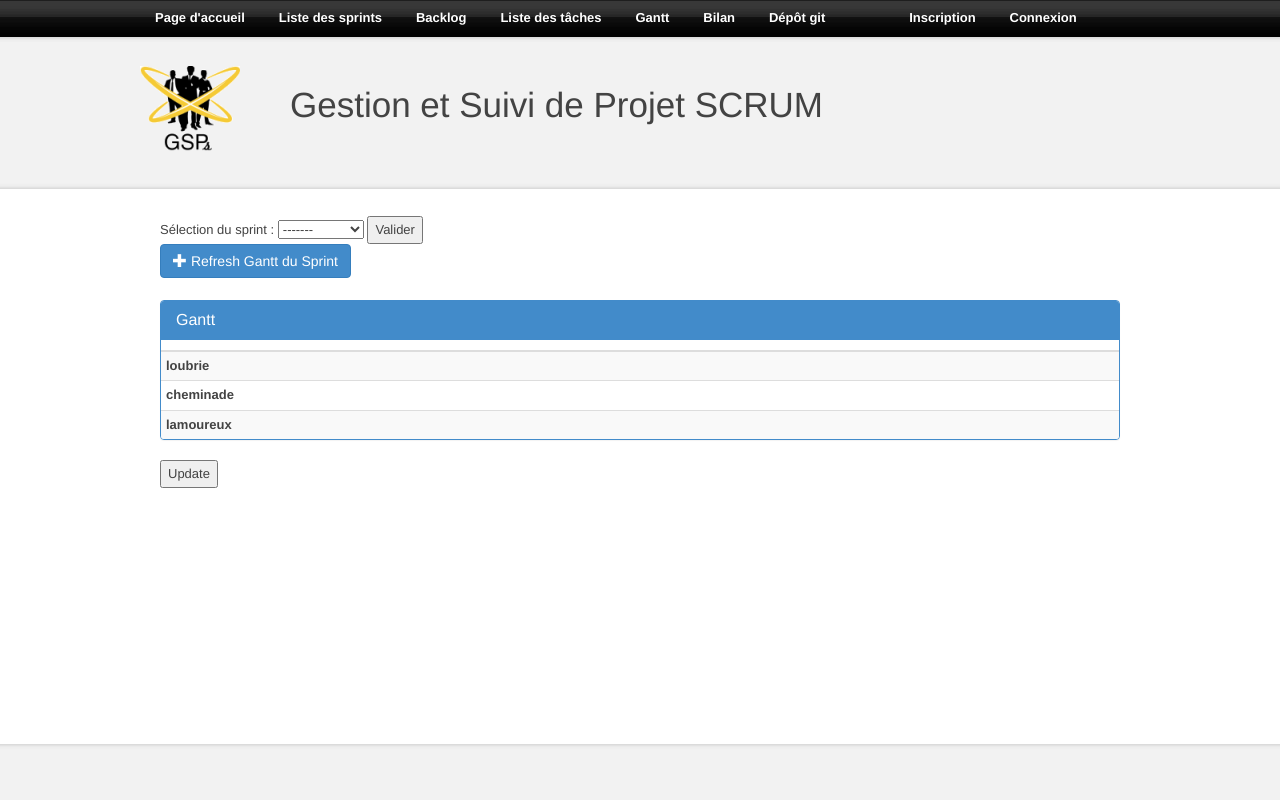
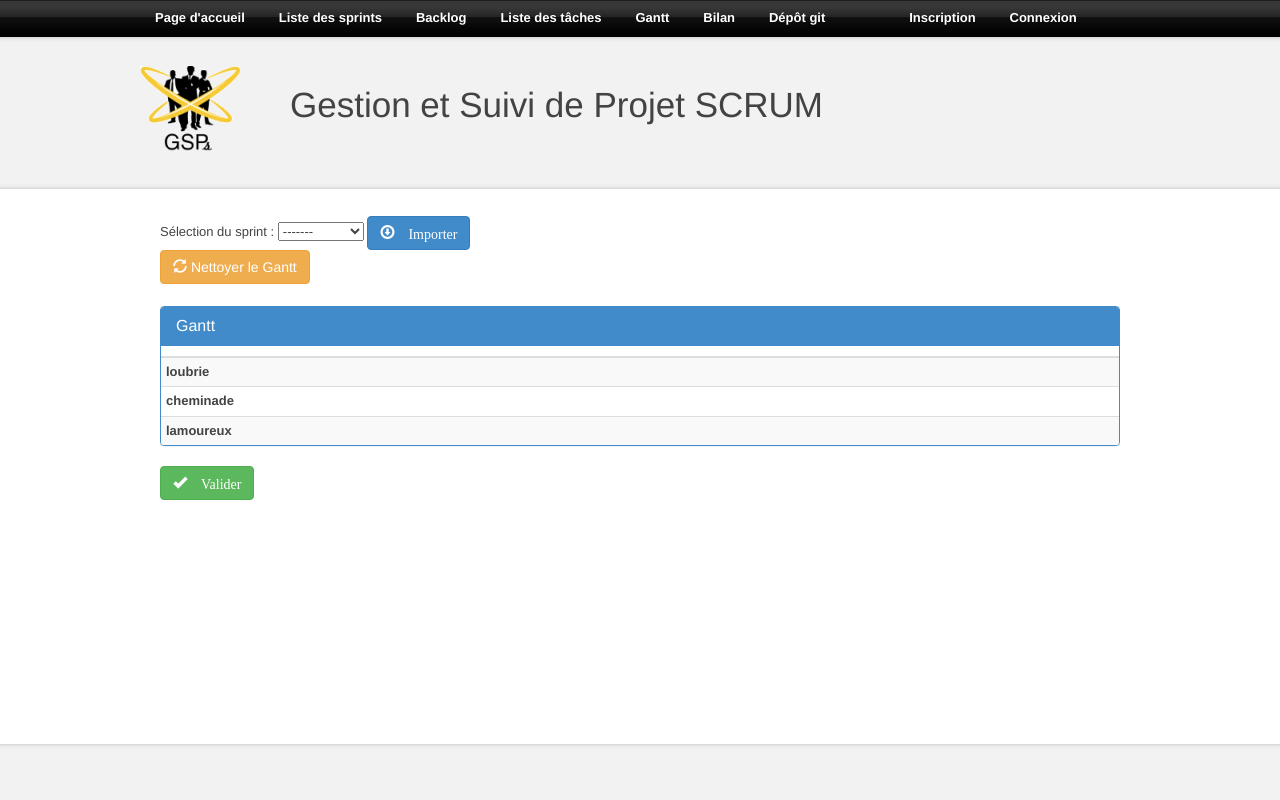
Before and after one commit to eloubrie/gestion-et-suivi-de-projets, a PHP site: page /gantt.php in a window 1280 px wide. Run offline with PHP 8.4, Linux system fonts and the light colour scheme; data comes from the database, SQL or seed files in the repository; lists and menus that the app fills with data are empty.

Commit message:
US8-T3 : Modification Gantt. Ajout d'un peu de Bootstrap

```diff
--- a/dev/src/gantt.php
+++ b/dev/src/gantt.php
@@ -22,9 +22,9 @@ if(ISSET($_GET['refreshSprint'])){
      <fieldset>
         Sélection du sprint : <select name = sprintID>
             <?php $controllerGantt->_buildSprintList() ?></select>
-        <input type="submit" id="in" value="Valider"/>
+         <button id="submit" name="submit" class="btn btn-primary"><span class="glyphicon glyphicon-download"> Importer</span></button>
         <br/>
-        <a href="gantt.php?refreshSprint=<?php echo $controllerGantt->_getSprint() ?>" class="btn btn-primary"><span class="glyphicon glyphicon-plus"></span> Refresh Gantt du Sprint</a>
+        <a href="gantt.php?refreshSprint=<?php echo $controllerGantt->_getSprint() ?>" class="btn btn-primary btn-warning"><span class="glyphicon glyphicon-refresh"></span> Nettoyer le Gantt</a>
         <br/>
         <br/>
         <div class="row">
@@ -40,7 +40,7 @@ if(ISSET($_GET['refreshSprint'])){
 		</div>
             </section>
         </div>
-        <input type="submit" id="in" value="Update"/>
+        <button id="submit" name="submit" class="btn btn-primary btn-success"> <span class="glyphicon glyphicon-ok"> Valider</span></button>
     </fieldset>
 </form>
 
```
